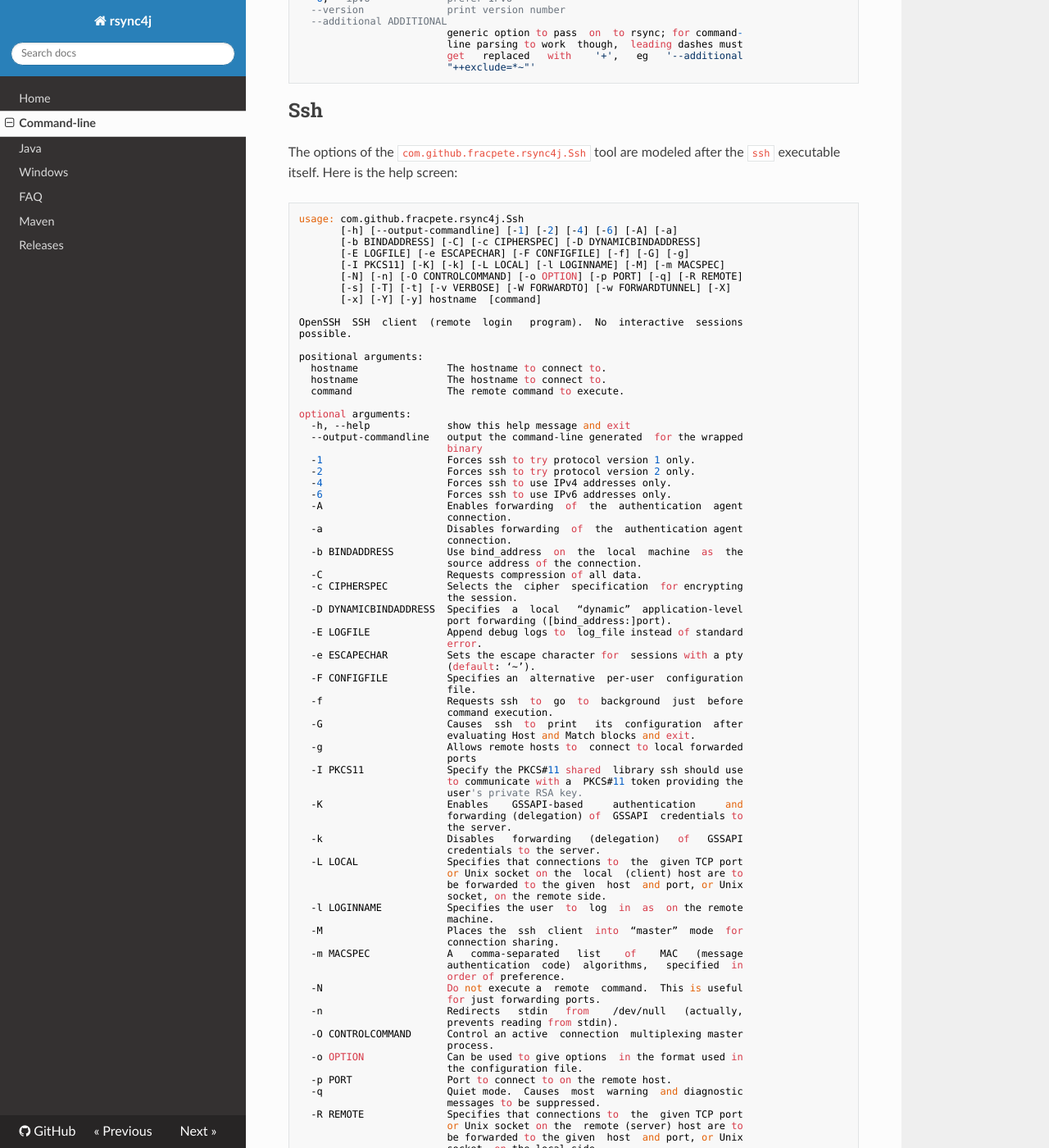
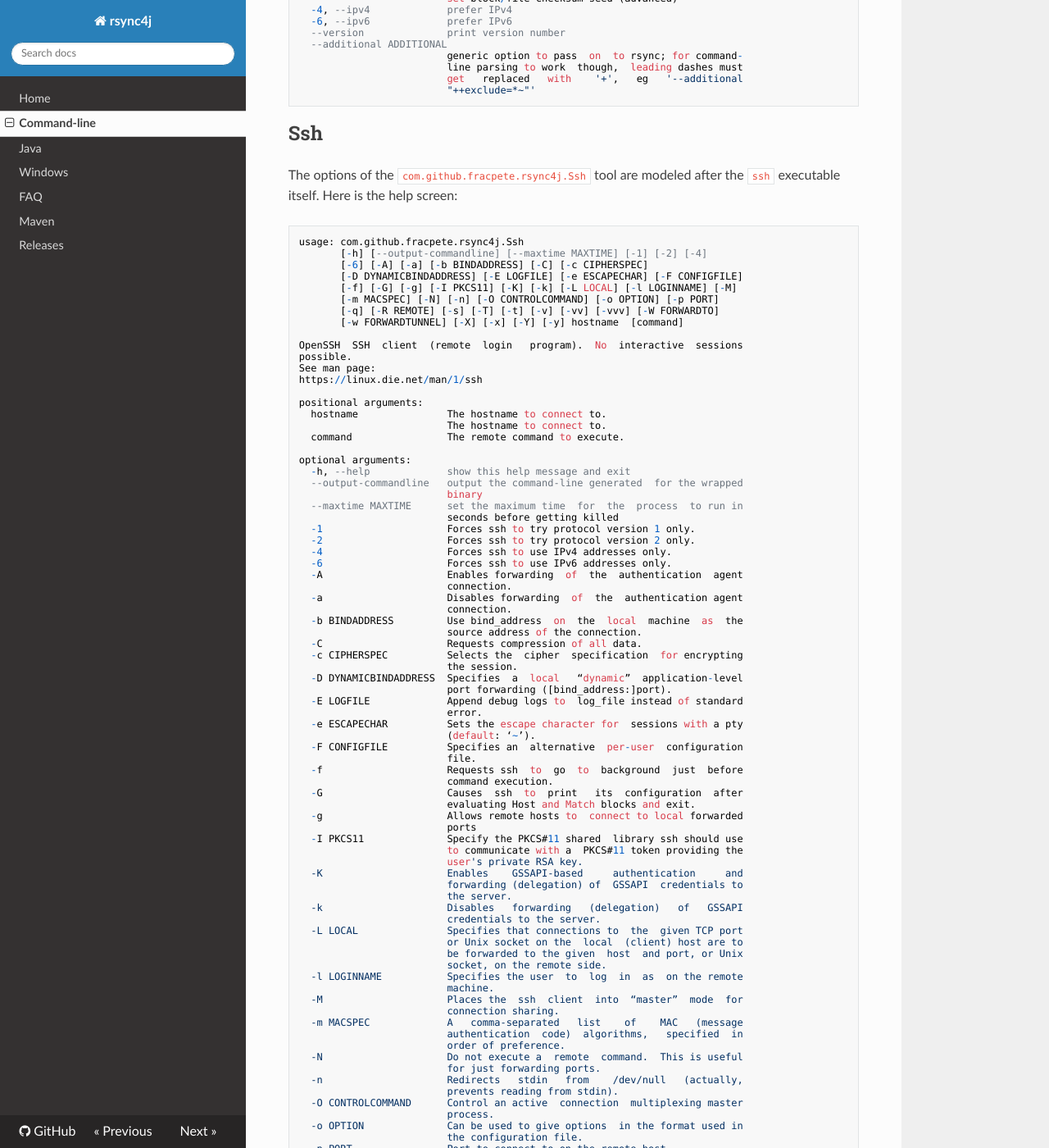
Before and after one commit to fracpete/rsync4j, an MkDocs documentation site: the page built from docs/commandline.md, in a window 1280 px wide and 1400 px high, scrolled down 2924 px. Shown: the whole window at 82% size. Built offline with MkDocs 1.6.1, drawn with Linux system fonts in a browser that asks for light colours; nearby versions of some CDN libraries; old or Windows-style settings are respelled for this version of MkDocs; some of the changed text lies outside the part shown.

Commit message:
update command-line help screens

````diff
--- a/docs/commandline.md
+++ b/docs/commandline.md
@@ -39,6 +39,8 @@ usage: com.github.fracpete.rsync4j.RSync
        [--additional ADDITIONAL] src dest
 
 A fast, versatile, remote (and local) file-copying tool.
+See man page:
+https://linux.die.net/man/1/rsync
 
 positional arguments:
   src                    The local or remote  source  path (path or [user@]
@@ -211,26 +213,30 @@ the `ssh` executable itself. Here is the help screen:
 
 ```
 usage: com.github.fracpete.rsync4j.Ssh
-       [-h] [--output-commandline] [-1] [-2] [-4] [-6] [-A] [-a]
-       [-b BINDADDRESS] [-C] [-c CIPHERSPEC] [-D DYNAMICBINDADDRESS]
-       [-E LOGFILE] [-e ESCAPECHAR] [-F CONFIGFILE] [-f] [-G] [-g]
-       [-I PKCS11] [-K] [-k] [-L LOCAL] [-l LOGINNAME] [-M] [-m MACSPEC]
-       [-N] [-n] [-O CONTROLCOMMAND] [-o OPTION] [-p PORT] [-q] [-R REMOTE]
-       [-s] [-T] [-t] [-v VERBOSE] [-W FORWARDTO] [-w FORWARDTUNNEL] [-X]
-       [-x] [-Y] [-y] hostname  [command]
+       [-h] [--output-commandline] [--maxtime MAXTIME] [-1] [-2] [-4]
+       [-6] [-A] [-a] [-b BINDADDRESS] [-C] [-c CIPHERSPEC]
+       [-D DYNAMICBINDADDRESS] [-E LOGFILE] [-e ESCAPECHAR] [-F CONFIGFILE]
+       [-f] [-G] [-g] [-I PKCS11] [-K] [-k] [-L LOCAL] [-l LOGINNAME] [-M]
+       [-m MACSPEC] [-N] [-n] [-O CONTROLCOMMAND] [-o OPTION] [-p PORT]
+       [-q] [-R REMOTE] [-s] [-T] [-t] [-v] [-vv] [-vvv] [-W FORWARDTO]
+       [-w FORWARDTUNNEL] [-X] [-x] [-Y] [-y] hostname  [command]
 
 OpenSSH  SSH  client  (remote  login   program).  No  interactive  sessions
 possible.
+See man page:
+https://linux.die.net/man/1/ssh
 
 positional arguments:
   hostname               The hostname to connect to.
-  hostname               The hostname to connect to.
+                         The hostname to connect to.
   command                The remote command to execute.
 
 optional arguments:
   -h, --help             show this help message and exit
   --output-commandline   output the command-line generated  for the wrapped
                          binary
+  --maxtime MAXTIME      set the maximum time  for  the  process  to run in
+                         seconds before getting killed
   -1                     Forces ssh to try protocol version 1 only.
   -2                     Forces ssh to try protocol version 2 only.
   -4                     Forces ssh to use IPv4 addresses only.
@@ -296,7 +302,9 @@ optional arguments:
                          on the remote system.
   -T                     Disable pseudo-terminal allocation.
   -t                     Force pseudo-terminal allocation.
-  -v VERBOSE             Verbose mode. Maximum is 3.
+  -v                     Verbose mode.
+  -vv                    Very verbose mode.
+  -vvv                   Very, very verbose mode.
   -W FORWARDTO           Requests that standard  input  and  output  on the
                          client be  forwarded  to  host  on  port  over the
                          secure channel.
````
